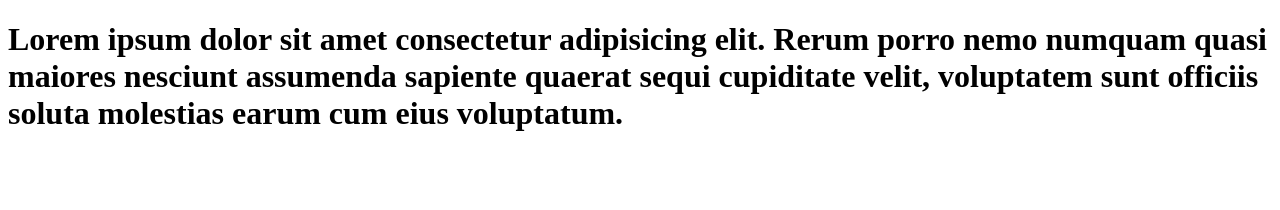
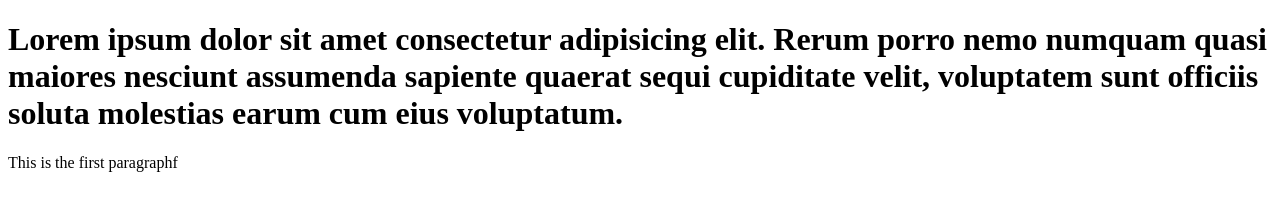
Before and after one commit to mehul1011/Git-Test, a website: page index.html in a window 1280 px wide. Drawn offline with Linux system fonts and the light colour scheme.

Commit message:
Fouth commit

```diff
--- a/index.html
+++ b/index.html
@@ -7,5 +7,6 @@
 </head>
 <body>
   <h1>Lorem ipsum dolor sit amet consectetur adipisicing elit. Rerum porro nemo numquam quasi maiores nesciunt assumenda sapiente quaerat sequi cupiditate velit, voluptatem sunt officiis soluta molestias earum cum eius voluptatum.</h1>
+  <p>This is the first paragraphf</p>
 </body>
 </html>
```
Also changed, not shown: package.json (added, +24 -0 lines), 2 other files.
